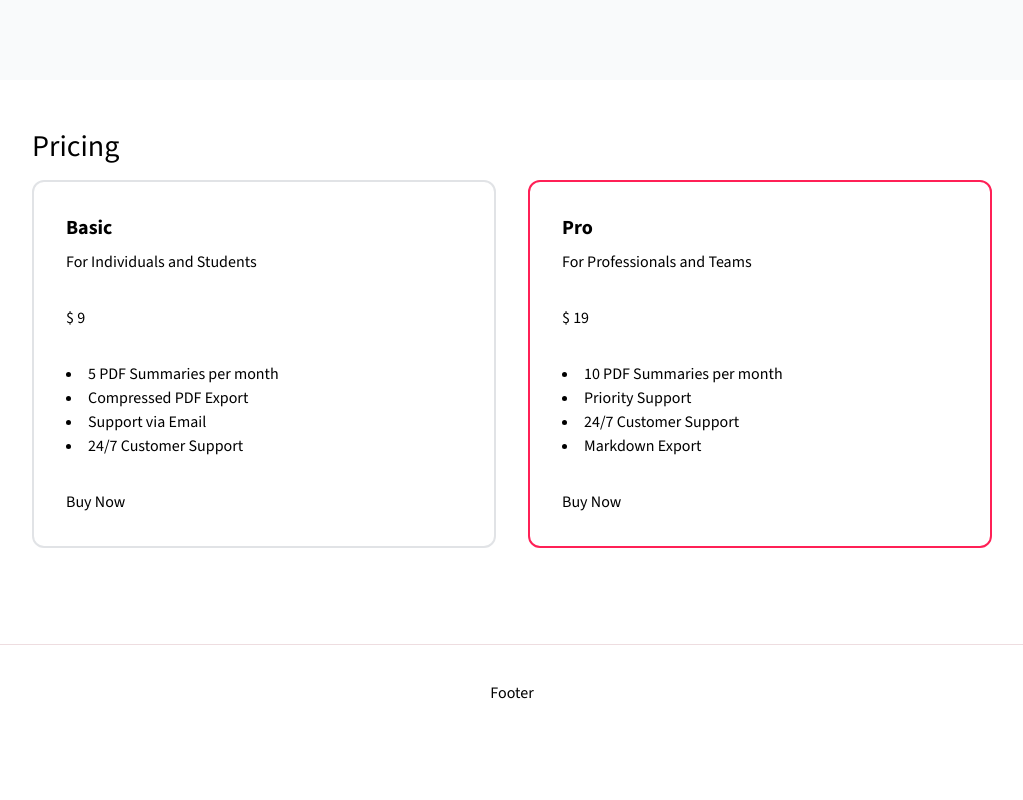
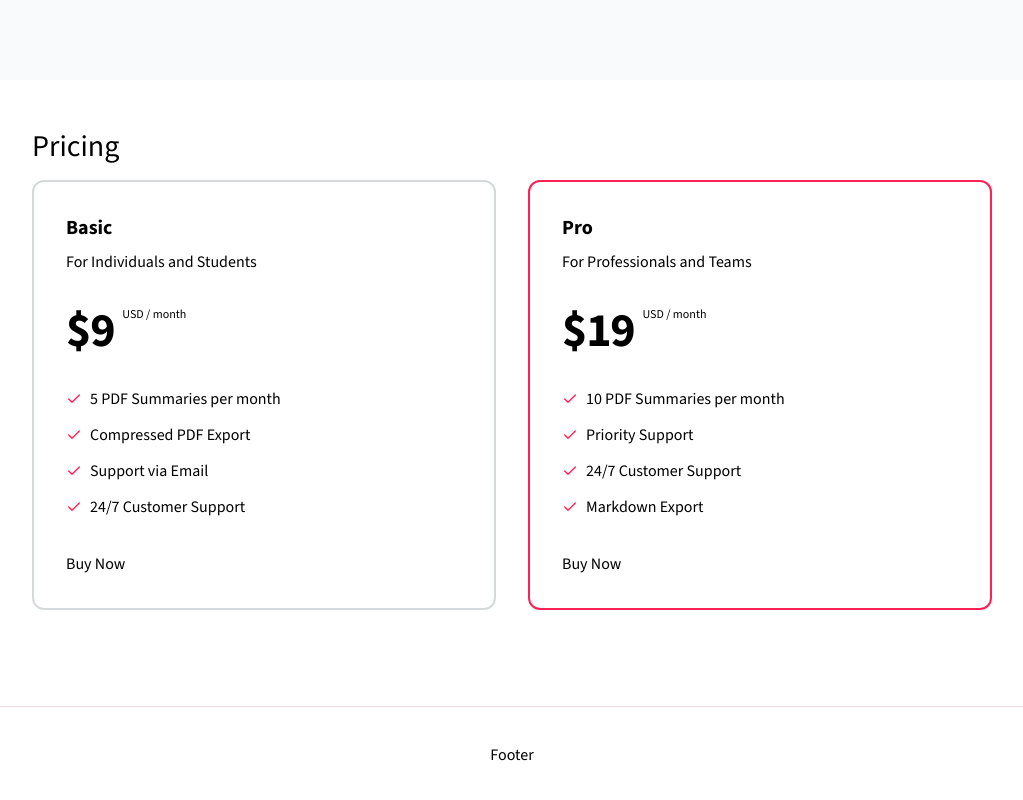
Before and after one commit to Shahbazali2001/wrap-up.ai, a Next.js app: page / in a window 1280 px wide. Shown: the part 1570-2370 px from the top of the page, without its empty margins (128-1151 px from the left). Before the commit the page ends 2310 px from the top, so only its background shows below. Built offline with nearby package versions, Linux system fonts and the light colour scheme.

Commit message:
pricing card is under development

```diff
--- a/components/home/pricing-card.tsx
+++ b/components/home/pricing-card.tsx
@@ -1,5 +1,6 @@
 import { cn } from "@/lib/utils";
 import { Plan } from "@/misc/plans";
+import { Check, CheckCheckIcon } from "lucide-react";
 import Link from "next/link";
 export default function PricingCard({
   name,
@@ -12,7 +13,7 @@ export default function PricingCard({
     <div className="relative w-full max-w-lg">
       <div
         className={cn(
-          "relative flex flex-col h-full gap-4 lg:gap-8 z-10 p-8 border-2 border-gray-500/20 rounded-xl",
+          "relative flex flex-col h-full gap-4 lg:gap-8 z-10 p-8 border-2 border-gray-700/20 rounded-xl",
           name === "Pro" && " border-rose-500 border-2"
         )}
       >
@@ -23,13 +24,19 @@ export default function PricingCard({
           </div>
         </div>
 
-        <div>
-          <p>$ {price}</p>
+        <div className="flex gap-2">
+          <p className="text-5xl tracking-tight font-extrabold">${price}</p>
+          <div>
+            <p className="text-xs">USD / month</p>
+          </div>
         </div>
 
-        <div>
+        <div className="space-y-2.5 leading-relaxed text-base flex-1">
           {items.map((item, index) => (
-            <li key={index}>{item}</li>
+            <li key={index} className="flex items-center gap-2">
+              <Check className="w-4 h-4 text-rose-500" />
+              <span>{item}</span>
+            </li>
           ))}
         </div>
 
```
